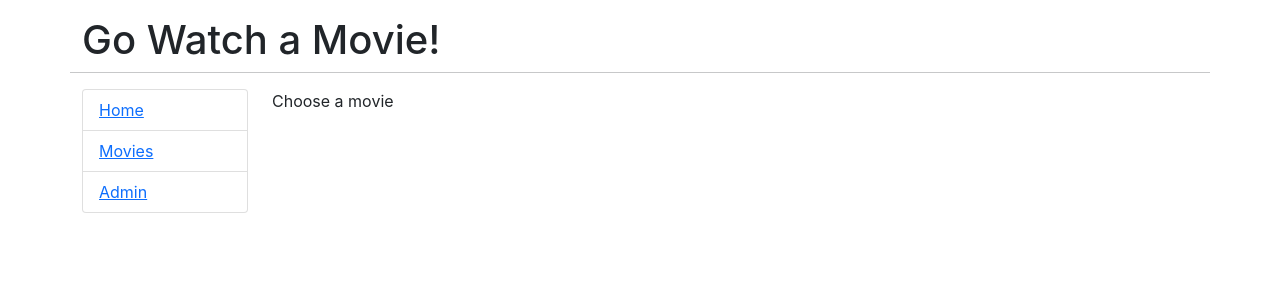
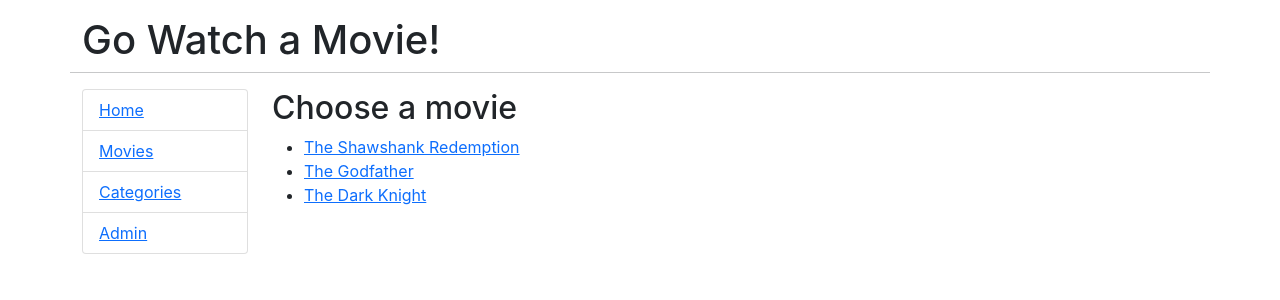
Before and after one commit to samirprakash/go-movies-client, a React (Create React App) app: page /movies in a window 1280 px wide. Shown: the top 300 px of the page. Built offline with nearby package versions, Linux system fonts and the light colour scheme; the HTML template or start-up script is replaced by a standard one.

Commit message:
dummy navigation for categories and movies

```diff
--- a/src/App.js
+++ b/src/App.js
@@ -1,6 +1,9 @@
 import { BrowserRouter, Link, Route, Routes } from 'react-router-dom';
 import Admin from './components/admin/admin.component';
+import Categories from './components/categories/categories.component';
+import Category from './components/categories/category.component';
 import Home from './components/home/home.component';
+import Movie from './components/movies/movie.component';
 import Movies from './components/movies/movies.compoment';
 
 function App() {
@@ -24,6 +27,9 @@ function App() {
                     <Link to="/movies">Movies</Link>
                   </li>
                   <li className="list-group-item">
+                    <Link to="/categories">Categories</Link>
+                  </li>
+                  <li className="list-group-item">
                     <Link to="/admin">Admin</Link>
                   </li>
                 </ul>
@@ -34,6 +40,18 @@ function App() {
               <Routes>
                 <Route path="/" element={<Home />}></Route>
                 <Route path="movies" element={<Movies />}></Route>
+                <Route path="movies/:id" element={<Movie />}></Route>
+                <Route exact path="categories" element={<Categories />}></Route>
+                <Route
+                  exact
+                  path="categories/comedy"
+                  element={<Category title={`Comedy`} />}
+                ></Route>
+                <Route
+                  exact
+                  path="categories/drama"
+                  element={<Category title={`Drama`} />}
+                ></Route>
                 <Route path="admin" element={<Admin />}></Route>
               </Routes>
             </div>
--- /dev/null
+++ b/src/components/categories/categories.component.jsx
@@ -0,0 +1,23 @@
+import { Fragment } from 'react';
+import { Link, useMatch } from 'react-router-dom';
+
+const Categories = () => {
+  const match = useMatch('/categories');
+
+  return (
+    <Fragment>
+      <h2>Categories</h2>
+
+      <ul>
+        <li>
+          <Link to={`${match.pathname}/comedy`}>Comedy</Link>
+        </li>
+        <li>
+          <Link to={`${match.pathname}/drama`}>Drama</Link>
+        </li>
+      </ul>
+    </Fragment>
+  );
+};
+
+export default Categories;
--- /dev/null
+++ b/src/components/categories/category.component.jsx
@@ -0,0 +1,5 @@
+const Category = ({ title }) => {
+  return <h2>Category: {title}</h2>;
+};
+
+export default Category;
--- /dev/null
+++ b/src/components/movies/movie.component.jsx
@@ -0,0 +1,9 @@
+import { useParams } from 'react-router-dom';
+
+const Movie = () => {
+  const { id } = useParams();
+
+  return <div>Movie {id}</div>;
+};
+
+export default Movie;
--- a/src/components/movies/movies.compoment.jsx
+++ b/src/components/movies/movies.compoment.jsx
@@ -1,5 +1,28 @@
+import { Fragment, useState } from 'react';
+import { Link } from 'react-router-dom';
+
+const initialState = [
+  { id: 1, title: 'The Shawshank Redemption', runtime: 142 },
+  { id: 2, title: 'The Godfather', runtime: 175 },
+  { id: 3, title: 'The Dark Knight', runtime: 135 },
+];
+
 const Movies = () => {
-  return <div>Choose a movie</div>;
+  const [movies] = useState(initialState);
+
+  return (
+    <Fragment>
+      <h2>Choose a movie</h2>
+
+      <ul>
+        {movies.map((movie) => (
+          <li key={movie.id}>
+            <Link to={`/movies/${movie.id}`}>{movie.title}</Link>
+          </li>
+        ))}
+      </ul>
+    </Fragment>
+  );
 };
 
 export default Movies;
```
